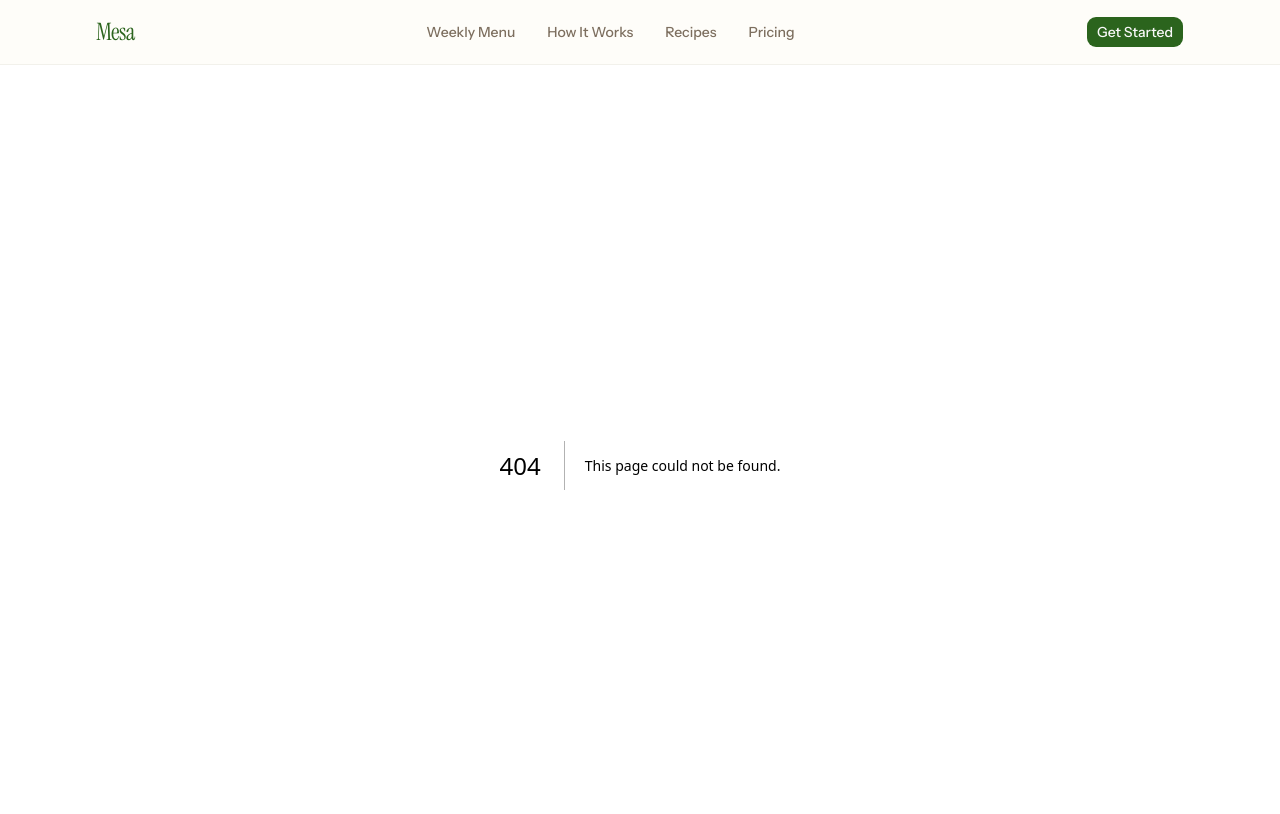
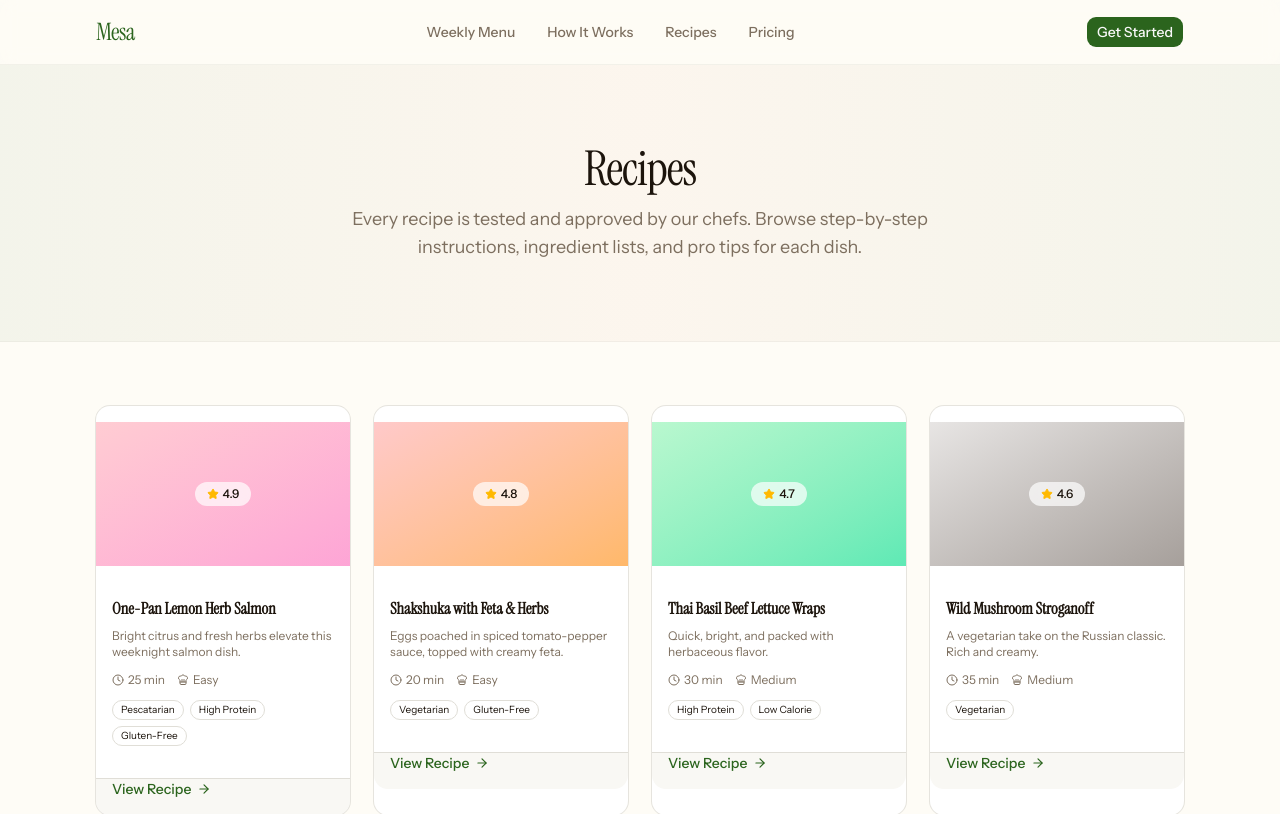
Before and after one commit to anas-khan-antimatter/mkt-mesa-kitchen, a Next.js app: page /recipes in a window 1280 px wide. Before the commit this address had no page. Shown: the top 814 px of the page. Built offline with nearby package versions, Linux system fonts and the light colour scheme.

Commit message:
antimatter: checkpoint c-1790870815212-62v87

```diff
--- /dev/null
+++ b/src/app/recipes/page.tsx
@@ -0,0 +1,147 @@
+import { Card, CardContent, CardFooter } from "@/components/ui/card";
+import { Badge } from "@/components/ui/badge";
+import { Button } from "@/components/ui/button";
+import Link from "next/link";
+import { Clock, ChefHat, Star, ArrowRight } from "lucide-react";
+
+const recipes = [
+  {
+    slug: "lemon-herb-salmon",
+    name: "One-Pan Lemon Herb Salmon",
+    difficulty: "Easy",
+    time: "25 min",
+    rating: 4.9,
+    color: "from-rose-200 to-pink-300",
+    tags: ["Pescatarian", "High Protein", "Gluten-Free"],
+    description: "Bright citrus and fresh herbs elevate this weeknight salmon dish.",
+  },
+  {
+    slug: "shakshuka-feta",
+    name: "Shakshuka with Feta & Herbs",
+    difficulty: "Easy",
+    time: "20 min",
+    rating: 4.8,
+    color: "from-red-200 to-orange-300",
+    tags: ["Vegetarian", "Gluten-Free"],
+    description: "Eggs poached in spiced tomato-pepper sauce, topped with creamy feta.",
+  },
+  {
+    slug: "thai-basil-beef-wraps",
+    name: "Thai Basil Beef Lettuce Wraps",
+    difficulty: "Medium",
+    time: "30 min",
+    rating: 4.7,
+    color: "from-green-200 to-emerald-300",
+    tags: ["High Protein", "Low Calorie"],
+    description: "Quick, bright, and packed with herbaceous flavor.",
+  },
+  {
+    slug: "mushroom-stroganoff",
+    name: "Wild Mushroom Stroganoff",
+    difficulty: "Medium",
+    time: "35 min",
+    rating: 4.6,
+    color: "from-stone-200 to-stone-400",
+    tags: ["Vegetarian"],
+    description: "A vegetarian take on the Russian classic. Rich and creamy.",
+  },
+];
+
+export default function RecipesListingPage() {
+  return (
+    <div className="bg-background">
+      {/* Hero banner */}
+      <section className="border-b border-border/40 bg-gradient-to-r from-primary/5 via-accent/5 to-primary/5 py-16 sm:py-20">
+        <div className="container mx-auto max-w-6xl px-4 sm:px-6 lg:px-8 text-center">
+          <h1 className="font-heading text-4xl tracking-tight sm:text-5xl">
+            Recipes
+          </h1>
+          <p className="mt-3 max-w-2xl mx-auto text-lg text-muted-foreground">
+            Every recipe is tested and approved by our chefs. Browse step-by-step
+            instructions, ingredient lists, and pro tips for each dish.
+          </p>
+        </div>
+      </section>
+
+      {/* Recipe grid */}
+      <section className="py-12 sm:py-16">
+        <div className="container mx-auto max-w-6xl px-4 sm:px-6 lg:px-8">
+          <div className="grid gap-6 sm:grid-cols-2 lg:grid-cols-4">
+            {recipes.map((recipe) => (
+              <Card
+                key={recipe.slug}
+                className="overflow-hidden border-border/50 transition-all hover:border-primary/30 hover:shadow-lg"
+              >
+                <div
+                  className={`h-36 w-full bg-gradient-to-br ${recipe.color} relative flex items-center justify-center`}
+                >
+                  <div className="flex items-center gap-1 rounded-full bg-white/70 px-3 py-1 text-xs font-medium backdrop-blur-sm">
+                    <Star className="h-3 w-3 fill-amber-400 text-amber-400" />
+                    {recipe.rating}
+                  </div>
+                </div>
+                <CardContent className="p-4">
+                  <h3 className="mb-2 font-heading text-base font-semibold leading-snug">
+                    {recipe.name}
+                  </h3>
+                  <p className="mb-3 text-xs text-muted-foreground">
+                    {recipe.description}
+                  </p>
+                  <div className="mb-3 flex items-center gap-3 text-xs text-muted-foreground">
+                    <span className="flex items-center gap-1">
+                      <Clock className="h-3 w-3" />
+                      {recipe.time}
+                    </span>
+                    <span className="flex items-center gap-1">
+                      <ChefHat className="h-3 w-3" />
+                      {recipe.difficulty}
+                    </span>
+                  </div>
+                  <div className="flex flex-wrap gap-1.5">
+                    {recipe.tags.map((tag) => (
+                      <Badge
+                        key={tag}
+                        variant="outline"
+                        className="text-[10px] font-normal"
+                      >
+                        {tag}
+                      </Badge>
+                    ))}
+                  </div>
+                </CardContent>
+                <CardFooter className="p-4 pt-0">
+                  <Link
+                    href={`/recipes/${recipe.slug}`}
+                    className="inline-flex items-center gap-1.5 text-sm font-medium text-primary transition-colors hover:text-primary/80"
+                  >
+                    View Recipe
+                    <ArrowRight className="h-3.5 w-3.5" />
+                  </Link>
+                </CardFooter>
+              </Card>
+            ))}
+          </div>
+        </div>
+      </section>
+
+      {/* CTA */}
+      <section className="border-t border-border/40 bg-muted/30 py-12 text-center">
+        <h2 className="font-heading text-2xl tracking-tight">
+          Want to cook along?
+        </h2>
+        <p className="mt-2 text-muted-foreground">
+          Get all ingredients delivered to your door. Pick your meals and we&apos;ll
+          send everything you need.
+        </p>
+        <div className="mt-4">
+          <Link
+            href="/plan"
+            className="inline-flex items-center justify-center rounded-lg bg-primary px-5 py-2.5 text-sm font-medium text-primary-foreground transition-all hover:bg-primary/80"
+          >
+            Start Planning
+          </Link>
+        </div>
+      </section>
+    </div>
+  );
+}
```
